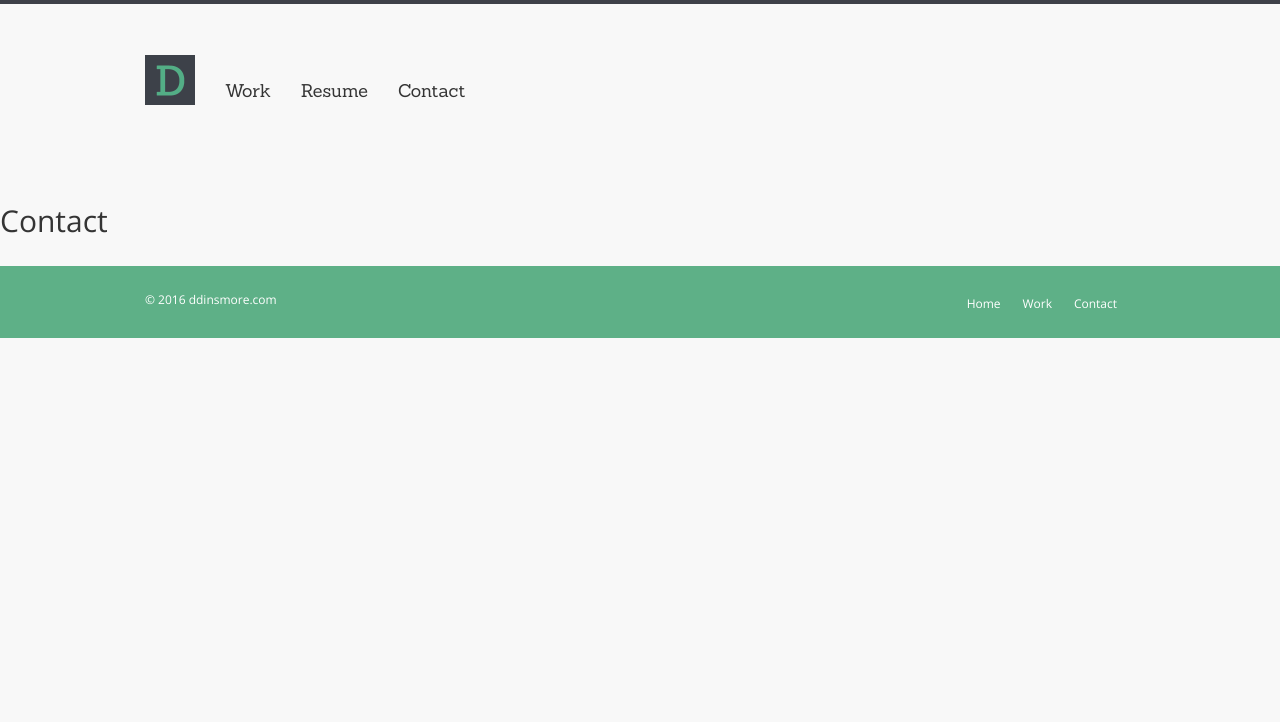
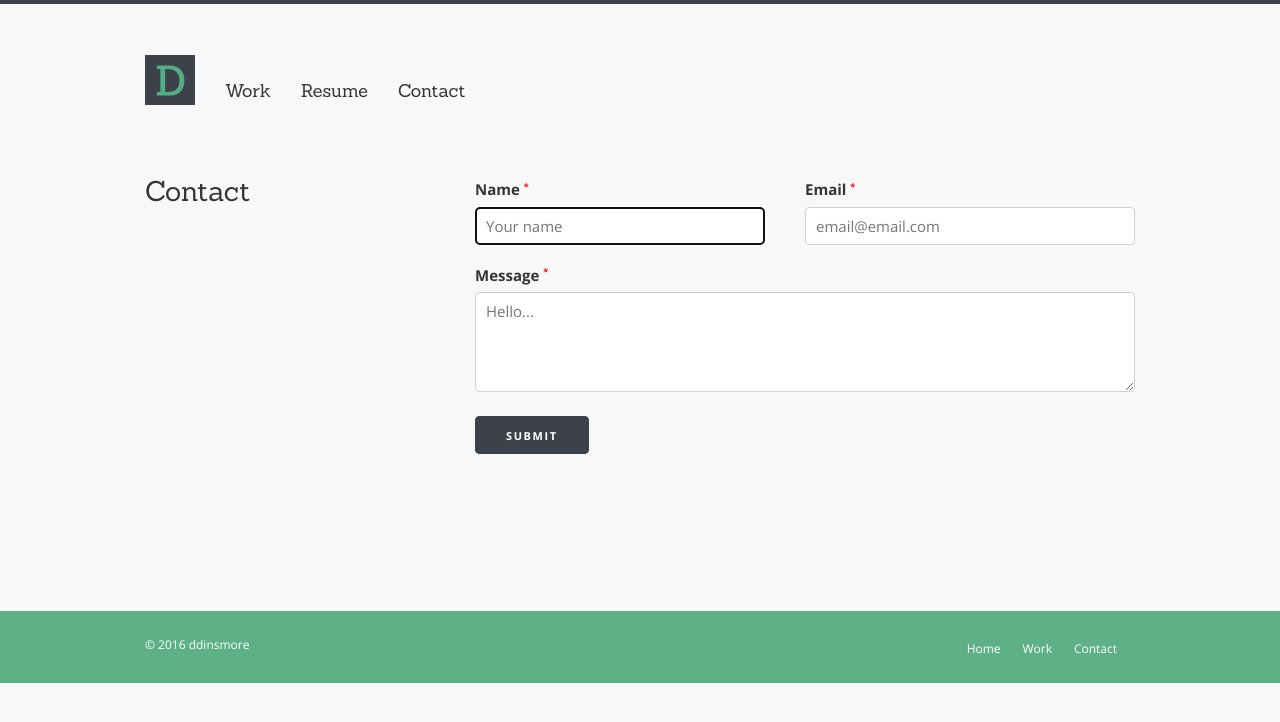
Before and after one commit to Dinsmore/dinsmore.github.io, a Jekyll site: the page built from _pages/contact/index.html, in a window 1280 px wide. Shown: the top 722 px of the page. Built offline with Jekyll 4.4.1, drawn with Linux system fonts in a browser that asks for light colours.

Commit message:
Added contact form and styles, removed .com from footer

```diff
--- a/_includes/footer.html
+++ b/_includes/footer.html
@@ -1,7 +1,7 @@
     <footer>
         <div class="container cf">
             <div class="column-one-third">
-                <p>&copy; <span class="desktop">{{ site.time | date: "%Y" }}</span> ddinsmore.com</p>
+                <p>&copy; <span class="desktop">{{ site.time | date: "%Y" }}</span> ddinsmore</p>
             </div>
             <div class="column-two-thirds txt-right">
                 <ul class="inline-list">
--- a/_pages/contact/index.html
+++ b/_pages/contact/index.html
@@ -1,9 +1,32 @@
 ---
 layout: default
 title: Contact
-excerpt: Contact
-keywords: David Dinsmore, Résumé, Resumé, Resume, designer, interactive designer, product designer, UI developer, front-end developer, HTML, CSS
+excerpt: Contact David Dinsmore
+keywords: Contact, David Dinsmore, Résumé, Resumé, Resume, designer, interactive designer, product designer, UI developer, front-end developer, HTML, CSS
 permalink: "/contact/"
 ---
 
-<h1>Contact</h1>
+    <div class="container">
+        <section class="cf">
+            <div class="column-one-third">
+                <h3>Contact</h3>
+            </div>
+            <div class="column-two-thirds">
+                <!-- <form action="https://formspree.io/dinsmore.david@gmail.com" method="POST"> -->
+                <form>
+                    <div class="column-one-half">
+                        <label>Name <sup><small>*</small></sup></label>
+                        <input type="text" name="name" placeholder="Your name" autofocus required>
+                    </div>
+                    <div class="column-one-half">
+                        <label>Email <sup><small>*</small></sup></label>
+                        <input type="email" name="_replyto" placeholder="email@email.com" required>
+                    </div>
+                    <label>Message <sup><small>*</small></sup></label>
+                    <textarea placeholder="Hello..." required></textarea>
+                    <input type="submit" class="button-primary" value="Submit">
+                </form>
+                <br><br><br><br>
+            </div>
+        </section>
+    </div>
--- /dev/null
+++ b/_sass/_forms.scss
@@ -0,0 +1,59 @@
+label, legend {
+    display: block;
+    margin-bottom: .35em;
+    font-weight: 700;
+    sup {
+        color: red;
+    }
+}
+
+input, textarea, select, fieldset {
+    margin-bottom: 1.2em;
+}
+
+input[type="email"], input[type="number"], input[type="search"], input[type="text"], input[type="tel"], input[type="url"], input[type="password"], textarea, select {
+    height: 38px;
+    padding: 6px 10px;
+    background-color: #fff;
+    border: 1px solid #D1D1D1;
+    border-radius: 4px;
+    box-shadow: none;
+    box-sizing: border-box;
+    width: 100%;
+}
+
+
+textarea {
+    min-height: 100px;
+    padding: 6px 10px;
+}
+
+.button, button, input[type="submit"], input[type="reset"], input[type="button"] {
+    display: inline-block;
+    height: 38px;
+    padding: 0 30px;
+    color: #555;
+    text-align: center;
+    font-size: 11px;
+    font-weight: 600;
+    line-height: 38px;
+    letter-spacing: .1rem;
+    text-transform: uppercase;
+    text-decoration: none;
+    white-space: nowrap;
+    background-color: transparent;
+    border-radius: 4px;
+    border: 1px solid #bbb;
+    cursor: pointer;
+    box-sizing: border-box;
+}
+
+.button.button-primary, button.button-primary, input[type="submit"].button-primary, input[type="reset"].button-primary, input[type="button"].button-primary {
+    color: #FFF;
+    background-color: #3D4149;
+    border-color: #3D4149;
+    &:hover,
+    &:focus {
+        background-color: lighten( #3D4149, 10% );
+    }
+}
--- a/css/main.scss
+++ b/css/main.scss
@@ -17,6 +17,7 @@ $brand-color:      #5EB087;
 @import
         "normalize",
         "base",
+        "forms",
         "layout",
         "responsive",
         "print",
```
